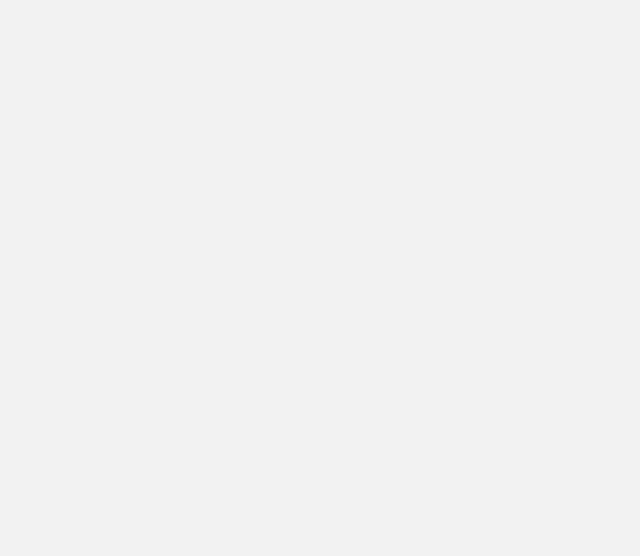
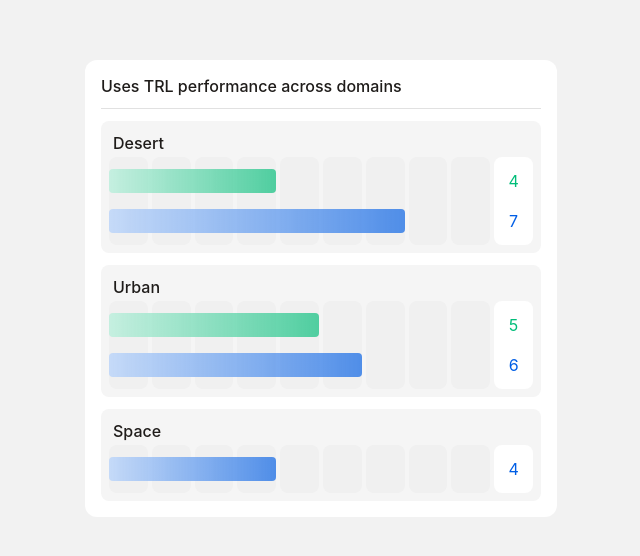
Before and after one commit to notnxcho/azy-tech-spectrum-poc, a React (Create React App) app: page /domainchart in a window 1280 px wide. Before the commit this address had no page. Shown: the part 112-668 px from the top of the page, without its empty margins (319-959 px from the left). Built offline with nearby package versions, Linux system fonts and the light colour scheme.

Commit message:
domain chart component

```diff
--- a/package.json
+++ b/package.json
@@ -35,5 +35,10 @@
       "last 1 firefox version",
       "last 1 safari version"
     ]
+  },
+  "devDependencies": {
+    "autoprefixer": "^10.4.20",
+    "postcss": "^8.5.1",
+    "tailwindcss": "^4.0.3"
   }
 }
--- a/src/App.jsx
+++ b/src/App.jsx
@@ -4,6 +4,7 @@ import ChartDemo from './components/ChartDemo'
 import Home from './components/Home'
 import AssessmentDemo from './components/Assessment/AssessmentDemo'
 import { QuestionBankProvider } from './components/Assessment/QuestionBankContext';
+import DomainMappedChartDemo from './components/DomainMappedChartDemo'
 
 function App() {
   return (
@@ -12,6 +13,7 @@ function App() {
         <QuestionBankProvider>
           <Routes>
             <Route path="/chart" element={<ChartDemo />} />
+            <Route path="/domainchart" element={<DomainMappedChartDemo />} />
             <Route path="/assessment" element={<AssessmentDemo />} />
             <Route path="/" element={<Home />} />
           </Routes>
--- a/src/App.scss
+++ b/src/App.scss
@@ -371,3 +371,83 @@
     }
   }
 }
+
+.chart-container {
+  display: flex;
+  flex-direction: column;
+  border-radius: 12px;
+  background-color: white;
+  padding: 16px;
+  width: 440px;
+  gap: 12px;
+  .title {
+    font-size: 16px;
+    font-weight: 500;
+    color: #1F1C1A;
+  }
+  .separator {
+    display: flex;
+    width: 100%;
+    height: 1px;
+    background-color: #e1e1e1;
+  }
+  .domain-box {
+    display: flex;
+    flex-direction: column;
+    background-color: #f5f5f5;
+    border-radius: 8px;
+    padding: 8px;
+    .header {
+      display: flex;
+      justify-content: space-between;
+      align-items: center;
+      padding: 4px;
+    }
+    .chart-wrap {
+      display: flex;
+      flex-direction: column;
+      position: relative;
+      padding: 12px 0px;
+      gap: 16px;
+      .use-row {
+        display: grid;
+        grid-template-columns: repeat(10, minmax(0px, 1fr));
+        gap: 4px;
+        z-index: 2;
+      }
+      .score-bar {
+        display: flex;
+        position: relative;
+        border-radius: 4px;
+        height: 24px;
+      }
+      .score-number {
+        grid-column: 10;
+        width: 100%;
+        display: flex;
+        align-items: center;
+        justify-content: center;
+      }
+    }
+    .chart-backdrop {
+      display: grid;
+      grid-template-columns: repeat(10, minmax(0px, 1fr));
+      gap: 4px;
+      position: absolute;
+      top: 0;
+      left: 0;
+      width: 100%;
+      height: 100%;
+      .bg-col {
+        border-radius: 8px;
+        display: flex;
+        align-items: center;
+        justify-content: center;
+        background-color: #f0f0f0;
+        &:last-child {
+          background-color: white;
+        }
+      }
+    }
+  }
+}
--- /dev/null
+++ b/src/components/DomainMappedChartDemo.jsx
@@ -0,0 +1,59 @@
+import '../App.scss'
+import { useMemo } from 'react'
+
+const uses = [
+    {name: 'Transport', color: '#00BD79', domains: [{name: 'Desert', score: 4}, {name: 'Urban', score: 5}]},
+    {name: 'Ballistic missile operations', color: '#005EE5', domains: [{name: 'Desert', score: 7}, {name: 'Urban', score: 6}, {name: 'Space', score: 4}]}
+]
+
+const DomainMappedChartDemo = () => {
+    const mappedDomains = useMemo(() => {
+        const domainMap = {};
+
+        uses.forEach(use => {
+            use.domains.forEach(domain => {
+                if (!domainMap[domain.name]) {
+                    domainMap[domain.name] = [];
+                }
+                domainMap[domain.name].push({ name: use.name, color: use.color, score: domain.score });
+            });
+        });
+
+        return Object.entries(domainMap).map(([domain, uses]) => ({ domain, uses }));
+    }, [uses]);
+
+    console.log(mappedDomains);
+
+    return (
+        <div className="chart-container">
+            <div className="title">Uses TRL performance across domains</div>
+            <div className="separator"/>
+            {mappedDomains.map((domain) => {
+                return (
+                    <div className='domain-box'>
+                        <div className="header">
+                            <div className="title">{domain.domain}</div>
+                        </div>
+                        <div className="chart-wrap">
+                            {domain.uses.map((use)=> {
+                                return (
+                                    <div className='use-row'>
+                                        <div className='score-bar' style={{gridColumn: `1 / ${use.score + 1}`, background: `${use.color}aa`, backgroundImage: `linear-gradient(-90deg, #ffffff00 0%, #ffffffaa 100%)`}}/>
+                                        <div className='score-number' style={{color: use.color}}>{use.score}</div>
+                                    </div>
+                                )
+                            })}
+                            <div className="chart-backdrop">
+                                {Array.from({ length: 10 }).map((item, index) => (
+                                    <div key={index} className='bg-col'/>
+                                ))}
+                            </div>
+                        </div>
+                    </div>
+                )
+            })}
+        </div>
+    )
+}
+
+export default DomainMappedChartDemo
--- a/src/components/Home.jsx
+++ b/src/components/Home.jsx
@@ -5,6 +5,7 @@ const Home = () => {
     <div style={{display: 'flex', flexDirection: 'column', alignItems: 'center', justifyContent: 'center', gap: '12px', minHeight: '100vh'}}>
       <h1>Nacho's playground</h1>
       <Link to="/chart">Chart Demo</Link>
+      <Link to="/domainchart">Domain Chart Demo</Link>
       <Link to="/assessment">Assessment Demo</Link>
     </div>
   )
```
Also changed, not shown: 1 other file (tests, documents, lock files or other folders).
